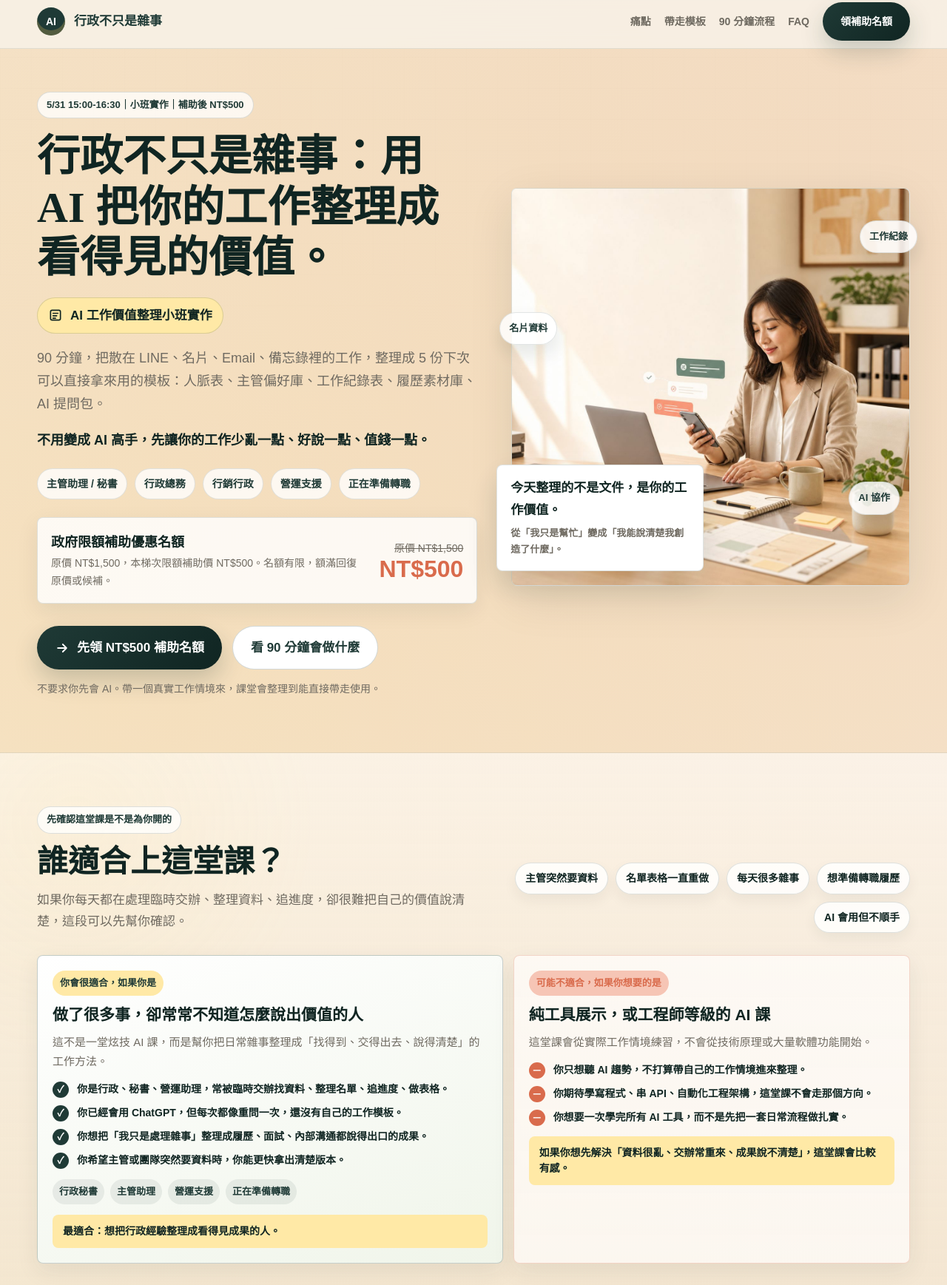
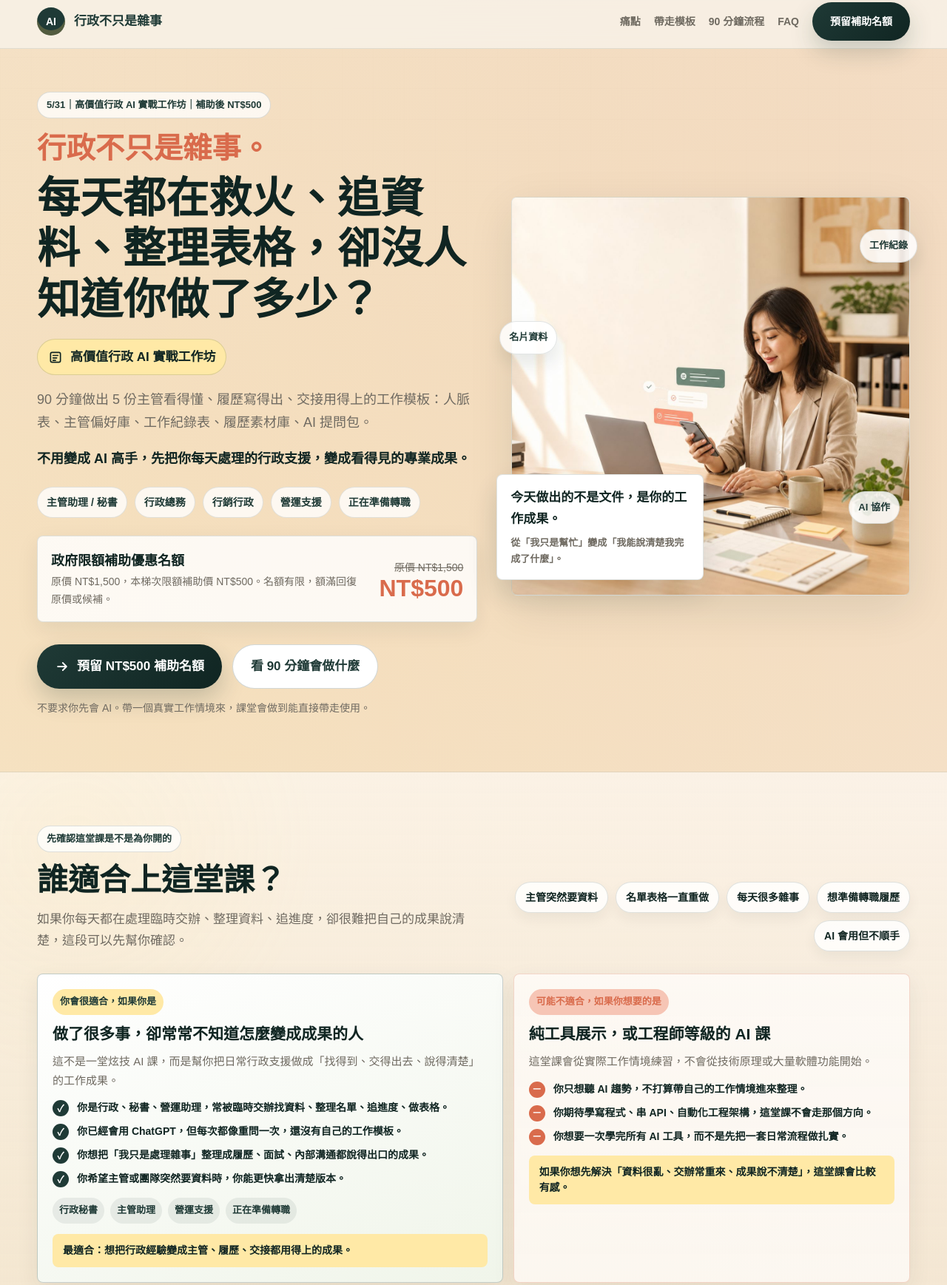
Before and after one commit to imnivek/admin-ai-value-workshop-lp, a plain HTML site: page index.html in a window 1280 px wide. Shown: the part 7-1744 px from the top of the page at 74% size. Drawn offline with Linux system fonts and the light colour scheme.

Commit message:
Update landing page course positioning

```diff
--- a/index.html
+++ b/index.html
@@ -4,8 +4,8 @@
   <meta charset="UTF-8">
   <meta name="viewport" content="width=device-width, initial-scale=1.0">
   <meta name="theme-color" content="#F7F1E7">
-  <title>行政不只是雜事｜AI 工作價值整理小班實作 5/31</title>
-  <meta name="description" content="5/31 15:00-16:30，90 分鐘小班實作，把行政、秘書、主管助理與營運支援的碎片工作整理成 5 份可重複使用的模板。原價 1500，政府限額補助價 500。">
+  <title>高價值行政 AI 實戰工作坊｜5/31 補助後 NT$500</title>
+  <meta name="description" content="5/31 15:00-16:30，高價值行政 AI 實戰工作坊。90 分鐘做出 5 份主管看得懂、履歷寫得出、交接用得上的工作模板。原價 1500，政府限額補助價 500。">
   <style>
     :root {
       --bg: #F7F1E7;
@@ -71,6 +71,13 @@
       max-width: 760px;
       font-size: clamp(38px, 6vw, 58px);
     }
+    .hero-title-kicker {
+      display: block;
+      margin-bottom: 10px;
+      color: var(--coral);
+      font-size: .68em;
+    }
+    .hero-title-main { display: block; }
     h2 {
       margin: 14px 0 16px;
       font-size: clamp(30px, 4vw, 42px);
@@ -1109,7 +1116,7 @@
         <a href="#takeaway">帶走模板</a>
         <a href="#flow">90 分鐘流程</a>
         <a href="#faq">FAQ</a>
-        <a class="cta" href="#apply">領補助名額</a>
+        <a class="cta" href="#apply">預留補助名額</a>
       </nav>
     </div>
   </header>
@@ -1118,14 +1125,17 @@
     <section class="hero" aria-labelledby="hero-title">
       <div class="wrap hero-grid">
         <div>
-          <span class="badge">5/31 15:00-16:30｜小班實作｜補助後 NT$500</span>
-          <h1 id="hero-title">行政不只是雜事：用 AI 把你的工作整理成看得見的價值。</h1>
+          <span class="badge">5/31｜高價值行政 AI 實戰工作坊｜補助後 NT$500</span>
+          <h1 id="hero-title">
+            <span class="hero-title-kicker">行政不只是雜事。</span>
+            <span class="hero-title-main">每天都在救火、追資料、整理表格，卻沒人知道你做了多少？</span>
+          </h1>
           <div class="course-name">
             <svg class="icon" viewBox="0 0 24 24" aria-hidden="true"><path d="M4 6.5A2.5 2.5 0 0 1 6.5 4h11A2.5 2.5 0 0 1 20 6.5v11a2.5 2.5 0 0 1-2.5 2.5h-11A2.5 2.5 0 0 1 4 17.5z" fill="none" stroke="currentColor" stroke-width="2"/><path d="M8 9h8M8 13h6M8 17h4" stroke="currentColor" stroke-width="2" stroke-linecap="round"/></svg>
-            AI 工作價值整理小班實作
+            高價值行政 AI 實戰工作坊
           </div>
-          <p class="hero-copy">90 分鐘，把散在 LINE、名片、Email、備忘錄裡的工作，整理成 5 份下次可以直接拿來用的模板：人脈表、主管偏好庫、工作紀錄表、履歷素材庫、AI 提問包。</p>
-          <p class="hero-copy"><strong style="color:var(--primary-dark)">不用變成 AI 高手，先讓你的工作少亂一點、好說一點、值錢一點。</strong></p>
+          <p class="hero-copy">90 分鐘做出 5 份主管看得懂、履歷寫得出、交接用得上的工作模板：人脈表、主管偏好庫、工作紀錄表、履歷素材庫、AI 提問包。</p>
+          <p class="hero-copy"><strong style="color:var(--primary-dark)">不用變成 AI 高手，先把你每天處理的行政支援，變成看得見的專業成果。</strong></p>
           <div class="audience-chips" aria-label="適合角色">
             <span>主管助理 / 秘書</span>
             <span>行政總務</span>
@@ -1146,24 +1156,24 @@
           <div class="hero-actions">
             <a class="cta" href="#apply">
               <svg class="icon" viewBox="0 0 24 24" aria-hidden="true"><path d="M5 12h14M13 6l6 6-6 6" fill="none" stroke="currentColor" stroke-width="2.2" stroke-linecap="round" stroke-linejoin="round"/></svg>
-              先領 NT$500 補助名額
+              預留 NT$500 補助名額
             </a>
             <a class="cta secondary" href="#flow">看 90 分鐘會做什麼</a>
           </div>
-          <p class="microcopy">不要求你先會 AI。帶一個真實工作情境來，課堂會整理到能直接帶走使用。</p>
+          <p class="microcopy">不要求你先會 AI。帶一個真實工作情境來，課堂會做到能直接帶走使用。</p>
 
           <div class="audience-fit-panel" aria-label="誰適合上這堂課">
             <article class="fit-card primary">
               <span class="fit-label">你會很適合，如果你是</span>
-              <h2>做了很多事，卻常常不知道怎麼說出價值的人</h2>
-              <p>這不是一堂炫技 AI 課，而是幫你把日常雜事整理成「找得到、交得出去、說得清楚」的工作方法。</p>
+              <h2>做了很多事，卻常常不知道怎麼變成成果的人</h2>
+              <p>這不是一堂炫技 AI 課，而是幫你把日常行政支援做成「找得到、交得出去、說得清楚」的工作成果。</p>
               <ul class="fit-list">
                 <li>你是行政、秘書、營運助理，常被臨時交辦找資料、整理名單、追進度、做表格。</li>
                 <li>你已經會用 ChatGPT，但每次都像重問一次，還沒有自己的工作模板。</li>
                 <li>你想把「我只是處理雜事」整理成履歷、面試、內部溝通都說得出口的成果。</li>
                 <li>你希望主管或團隊突然要資料時，你能更快拿出清楚版本。</li>
               </ul>
-              <div class="fit-note">最適合：想把行政經驗整理成看得見成果的人。</div>
+              <div class="fit-note">最適合：想把行政經驗變成主管、履歷、交接都用得上的成果。</div>
             </article>
             <article class="fit-card boundary">
               <span class="fit-label">可能不適合，如果你想要的是</span>
@@ -1212,8 +1222,8 @@
           <div class="mini-chip two">名片資料</div>
           <div class="mini-chip three">AI 協作</div>
           <div class="floating-note">
-            今天整理的不是文件，是你的工作價值。
-            <span>從「我只是幫忙」變成「我能說清楚我創造了什麼」。</span>
+            今天做出的不是文件，是你的工作成果。
+            <span>從「我只是幫忙」變成「我能說清楚我完成了什麼」。</span>
           </div>
         </div>
       </div>
@@ -1225,7 +1235,7 @@
           <div>
             <span class="badge">先確認這堂課是不是為你開的</span>
             <h2 id="audience-fit-title">誰適合上這堂課？</h2>
-            <p>如果你每天都在處理臨時交辦、整理資料、追進度，卻很難把自己的價值說清楚，這段可以先幫你確認。</p>
+            <p>如果你每天都在處理臨時交辦、整理資料、追進度，卻很難把自己的成果說清楚，這段可以先幫你確認。</p>
           </div>
           <div class="audience-tags" aria-label="常見工作情境">
             <span>主管突然要資料</span>
@@ -1238,8 +1248,8 @@
         <div class="audience-fit-panel" aria-label="誰適合與誰不適合">
           <article class="fit-card primary">
             <span class="fit-label">你會很適合，如果你是</span>
-            <h2>做了很多事，卻常常不知道怎麼說出價值的人</h2>
-            <p>這不是一堂炫技 AI 課，而是幫你把日常雜事整理成「找得到、交得出去、說得清楚」的工作方法。</p>
+            <h2>做了很多事，卻常常不知道怎麼變成成果的人</h2>
+            <p>這不是一堂炫技 AI 課，而是幫你把日常行政支援做成「找得到、交得出去、說得清楚」的工作成果。</p>
             <ul class="fit-list">
               <li>你是行政、秘書、營運助理，常被臨時交辦找資料、整理名單、追進度、做表格。</li>
               <li>你已經會用 ChatGPT，但每次都像重問一次，還沒有自己的工作模板。</li>
@@ -1252,7 +1262,7 @@
               <span>營運支援</span>
               <span>正在準備轉職</span>
             </div>
-            <div class="fit-note">最適合：想把行政經驗整理成看得見成果的人。</div>
+            <div class="fit-note">最適合：想把行政經驗變成主管、履歷、交接都用得上的成果。</div>
           </article>
           <article class="fit-card boundary">
             <span class="fit-label">可能不適合，如果你想要的是</span>
@@ -1274,7 +1284,7 @@
         <div class="section-head">
           <span class="badge">上完課後，先讓工作變輕鬆</span>
           <h2 id="relief-title">你不需要更會硬撐，你需要一套不用從零開始的方法。</h2>
-          <p class="lead">這堂課不是要你變成 AI 達人，而是讓每天都在支援別人的你，終於也有一套支援自己的工作系統。</p>
+          <p class="lead">這堂課不是要你變成 AI 達人，而是讓每天都在支援別人的你，也有一套能支援自己的工作方法。</p>
         </div>
         <div class="relief-grid">
           <article class="card relief-card">
@@ -1456,8 +1466,8 @@
       <div class="wrap">
         <div class="section-head">
           <span class="badge">90 分鐘實作流程</span>
-          <h2 id="flow-title">不是 AI 講座，是把你的工作素材當場整理出來。</h2>
-          <p class="lead">流程保留練習與修正時間，讓你下課不是只帶走靈感，而是帶走可用版本。</p>
+          <h2 id="flow-title">不是 AI 講座，是把你的工作素材當場做成可用版本。</h2>
+          <p class="lead">流程保留練習與修正時間，讓你下課不是只帶走靈感，而是真的帶走一份修正版。</p>
         </div>
         <div class="flow-grid">
           <div class="timeline">
@@ -1516,7 +1526,7 @@
       <div class="wrap">
         <div class="section-head">
           <span class="badge">報名前最常問的問題</span>
-          <h2 id="faq-title">你不需要先很懂 AI，重點是願意整理自己的工作。</h2>
+          <h2 id="faq-title">你不需要先很懂 AI，重點是帶一個真實工作情境來練。</h2>
         </div>
         <div class="faq-grid">
           <article class="card faq-card">
@@ -1533,7 +1543,7 @@
           </article>
           <article class="card faq-card">
             <h3><span class="q-label">Q</span>公司資料不能外流怎麼辦？</h3>
-            <p><span class="a-label">A</span>可以使用去識別化內容。上課練的是整理方法，不要求公開公司、主管或客戶名稱。</p>
+            <p><span class="a-label">A</span>可以使用去識別化內容。上課練的是工作方法，不要求公開公司、主管或客戶名稱。</p>
           </article>
           <article class="card faq-card">
             <h3><span class="q-label">Q</span>我完全不懂 AI 可以來嗎？</h3>
@@ -1574,8 +1584,8 @@
         <div class="apply-panel">
           <div>
             <span class="badge">5/31 限額補助梯次</span>
-            <h2 id="apply-title">帶一個你最難說清楚的工作情境來，90 分鐘把它整理成可用素材。</h2>
-            <p class="lead">不管你是想讓主管看見、準備轉職履歷，或只是想讓每天的工作不再散成一團，這堂課都會從你的真實情境開始。</p>
+            <h2 id="apply-title">帶一個你最難說清楚的工作情境來，90 分鐘做成可用成果。</h2>
+            <p class="lead">不管你是想讓主管看見、準備轉職履歷，或只是想讓每天的工作不再散成一團，這堂課都會從你的真實情境開始，現場做出能帶走的版本。</p>
             <div class="discount">
               <span>政府限額補助優惠</span>
               <span class="big">限額補助價 NT$500</span>
@@ -1584,14 +1594,14 @@
             <div class="final-actions">
               <a class="cta final" href="#apply">
                 <svg class="icon" viewBox="0 0 24 24" aria-hidden="true"><path d="M5 12h14M13 6l6 6-6 6" fill="none" stroke="currentColor" stroke-width="2.2" stroke-linecap="round" stroke-linejoin="round"/></svg>
-                我要領 NT$500 補助名額
+                我要預留 NT$500 補助名額
               </a>
               <p class="microcopy" style="color:rgba(255,255,255,.78)">報名前只需要先準備一個真實工作情境，去識別化即可。</p>
             </div>
           </div>
           <aside class="info-card" aria-label="課程資訊">
             <div class="ribbon">一頁式課程資訊</div>
-            <div class="info-row"><span>活動名稱</span><strong>行政不只是雜事：AI 工作價值整理小班實作</strong></div>
+            <div class="info-row"><span>活動名稱</span><strong>高價值行政 AI 實戰工作坊</strong></div>
             <div class="info-row"><span>活動時間</span><strong>5/31 15:00-16:30</strong></div>
             <div class="info-row"><span>活動地點</span><strong>台北市中山區長安東路二段31號4樓之5</strong></div>
             <div class="info-row"><span>課程形式</span><strong>實體小班工作坊</strong></div>
@@ -1644,7 +1654,7 @@
   </footer>
 
   <div class="mobile-cta" aria-label="手機固定報名按鈕">
-    <a class="cta" href="#apply">領 NT$500 補助名額</a>
+    <a class="cta" href="#apply">預留 NT$500 補助名額</a>
   </div>
 </body>
 </html>
```
Also changed, not shown: 2 other files.
